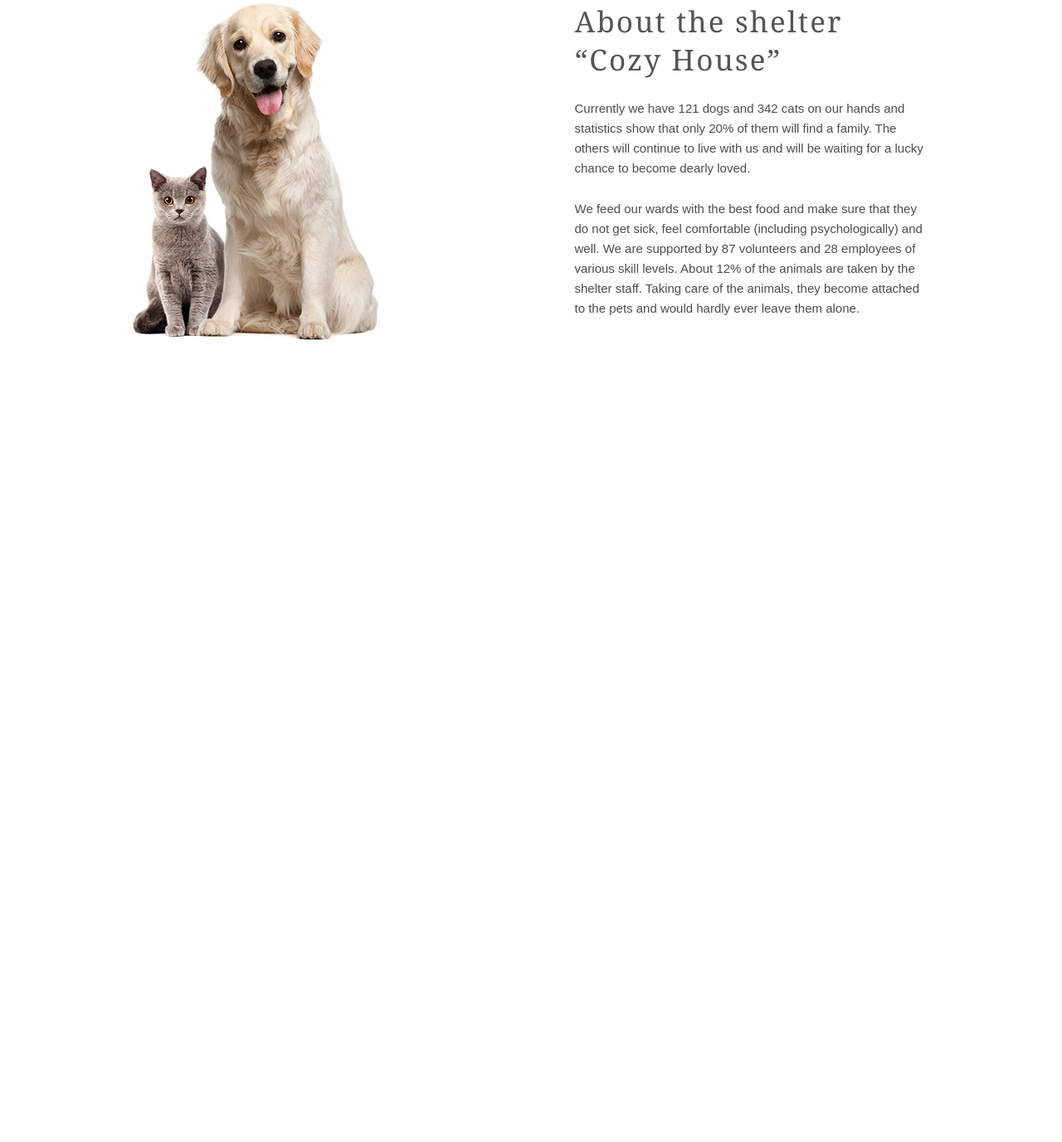
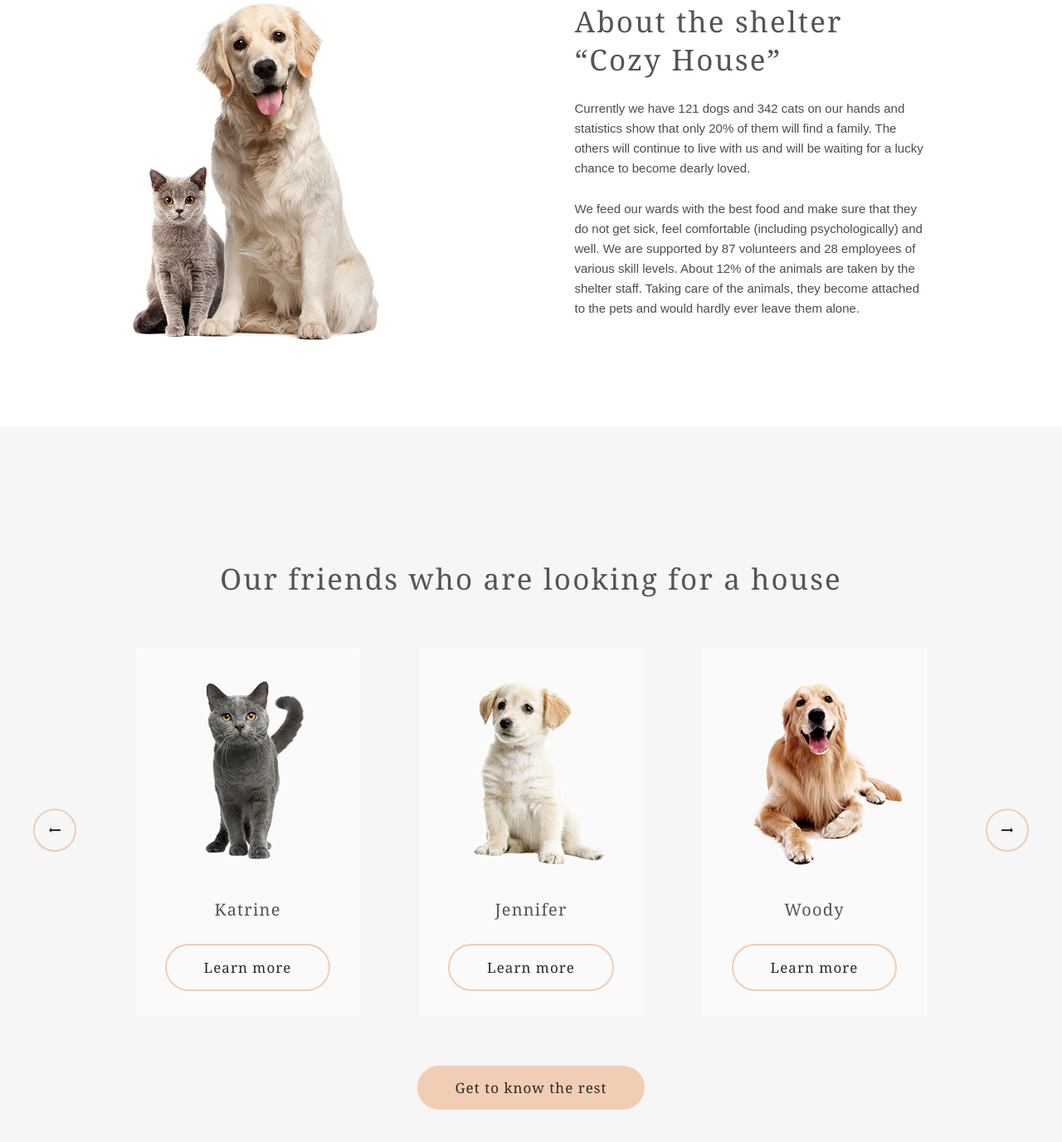
Before and after one commit to SpaYkeR696/pets, a plain HTML site: page index.html in a window 1280 px wide. Shown: the part 990-2367 px from the top of the page at 83% size. Before the commit the page ends 1405 px from the top, so only its background shows below. Drawn offline with Linux system fonts and the light colour scheme; a web font is replaced by a local one.

Commit message:
feat: adding a pets block, with an adaptive, but you will need to deal with the arrows in the mobile version

```diff
--- a/css/about.css
+++ b/css/about.css
@@ -2,6 +2,7 @@
     display: flex;
     justify-content: space-around;
     margin-top: 80px;
+    margin-bottom: 100px;
 }
 
 .text {
--- a/css/btn.css
+++ b/css/btn.css
@@ -18,3 +18,48 @@
 .btn-start:hover {
     background-color: #FDDCC4;
 }
+
+.btn-pets {
+    border: 2px solid #F1CDB3;
+    border-radius: 100px;
+    padding: 15px 45px;
+    display: inline-block;
+    cursor: pointer;
+    transition: .4s ease-in 0s;
+}
+
+.btn-pets a {
+    text-decoration: none;
+    color: #292929;
+    font-family: Georgia;
+    font-size: 17px;
+    letter-spacing: 0.06em;
+}
+
+.btn-pets:hover {
+    background-color: #FDDCC4;
+}
+
+.btn-pet {
+    display: flex;
+    justify-content: center;
+    align-items: center;
+    background-color: #F1CDB3;
+    border-radius: 100px;
+    padding: 15px 45px;
+    display: inline-block;
+    cursor: pointer;
+    transition: .4s ease-in 0s;
+}
+
+.btn-pet a {
+    text-decoration: none;
+    color: #292929;
+    font-family: Georgia;
+    font-size: 17px;
+    letter-spacing: 0.06em;
+}
+
+.btn-pet:hover {
+    background-color: #FDDCC4;
+}
--- a/css/pets.css
+++ b/css/pets.css
@@ -0,0 +1,118 @@
+.pets {
+    padding-top: 80px;
+    background-color: #f6f6f6;
+    text-align: center;
+    padding-bottom: 100px;
+}
+
+.pets-heading h3 {
+    text-align: center;
+    font-family: Georgia;
+    font-size: 35px;
+    letter-spacing: 0.06em;
+    font-weight: 400;
+    line-height: 130%;
+    color: #545454;
+    margin-bottom: 60px;
+}
+
+.pets-content {
+    display: flex;
+    align-items: center;
+    justify-content: space-between;
+    padding-bottom: 60px;
+}
+
+.arrow-left {
+    order: 1;
+}
+
+.arrow-right {
+    order: 5;
+}
+
+.pets-info {
+    background-color: #fafafa;
+    text-align: center;
+    padding-bottom: 30px;
+    order: 2;
+}
+
+.pets-info p {
+    padding-top: 30px;
+    padding-bottom: 30px;
+    font-family: Georgia;
+    font-size: 20px;
+    letter-spacing: 0.06em;
+    line-height: 23px;
+    font-weight: 400;
+    color: #545454;
+}
+
+.pets-info-1 {
+    background-color: #fafafa;
+    text-align: center;
+    padding-bottom: 30px;
+    order: 3;
+}
+
+.pets-info-1 p {
+    padding-top: 30px;
+    padding-bottom: 30px;
+    font-family: Georgia;
+    font-size: 20px;
+    letter-spacing: 0.06em;
+    line-height: 23px;
+    font-weight: 400;
+    color: #545454;
+}
+
+.pets-info-2 {
+    background-color: #fafafa;
+    text-align: center;
+    padding-bottom: 30px;
+    order: 4;
+}
+
+.pets-info-2 p {
+    padding-top: 30px;
+    padding-bottom: 30px;
+    font-family: Georgia;
+    font-size: 20px;
+    letter-spacing: 0.06em;
+    line-height: 23px;
+    font-weight: 400;
+    color: #545454;
+}
+
+@media (max-width:1200px) {
+
+    .pets-info-1 {
+        display: none;
+    }
+
+}
+
+@media (max-width:767px) {
+
+    .pets-info-2 {
+        display: none;
+    }
+
+    .pets-info {
+        order: 1;
+    }
+
+    .arrow-left {
+        order: 2;
+    }
+
+    .arrow-right {
+        order: 3;
+    }
+
+    .pets-content {
+        display: flex;
+        flex-flow: column;
+    }
+}
--- a/index.html
+++ b/index.html
@@ -75,7 +75,43 @@
     </section>
     <section class="pets">
             <div class="container">
-
+                <div class="pets">
+                    <div class="pets-heading">
+                        <h3>Our friends who are looking for a house</h3>
+                    </div>
+                    <div class="pets-content">
+                        <div class="arrow-left">
+                            <img src="./assets/svg/button_arrow_left.svg" alt="arrow-left">
+                        </div>
+                        <div class="pets-info">
+                            <img src="./assets/pets-katrines.png" alt="katrine">
+                            <p>Katrine</p>
+                            <div class="btn-pets">
+                                <a href="#">Learn more</a>
+                            </div>
+                        </div>
+                        <div class="pets-info-1">
+                            <img src="./assets/pets-jennifer.png" alt="jennifer">
+                            <p>Jennifer</p>
+                            <div class="btn-pets">
+                                <a href="#">Learn more</a>
+                            </div>
+                        </div>
+                        <div class="pets-info-2">
+                            <img src="./assets/pets-woody.png" alt="woody">
+                            <p>Woody</p>
+                            <div class="btn-pets">
+                                <a href="#">Learn more</a>
+                            </div>
+                        </div>
+                        <div class="arrow-right">
+                            <img src="./assets/svg/button_arrow_right.svg" alt="arrow-right">
+                        </div>
+                    </div>
+                    <div class="btn-pet">
+                        <a href="#">Get to know the rest</a>
+                    </div>
+                </div>
             </div>
     </section>
     <section class="help">
```
Also changed, not shown: assets/pets-jennifer.png (added), assets/pets-katrines.png (added), assets/pets-woody.png (added), assets/svg/button_arrow_left.svg (added), assets/svg/button_arrow_right.svg (added).
